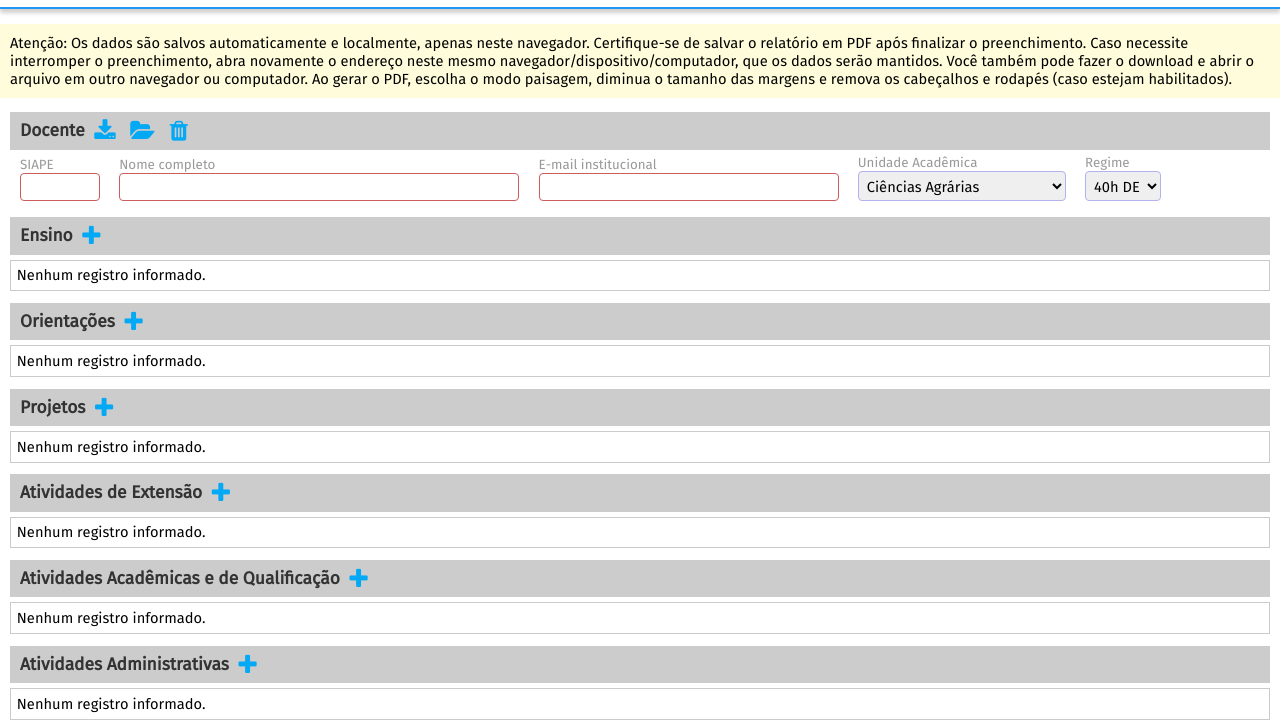
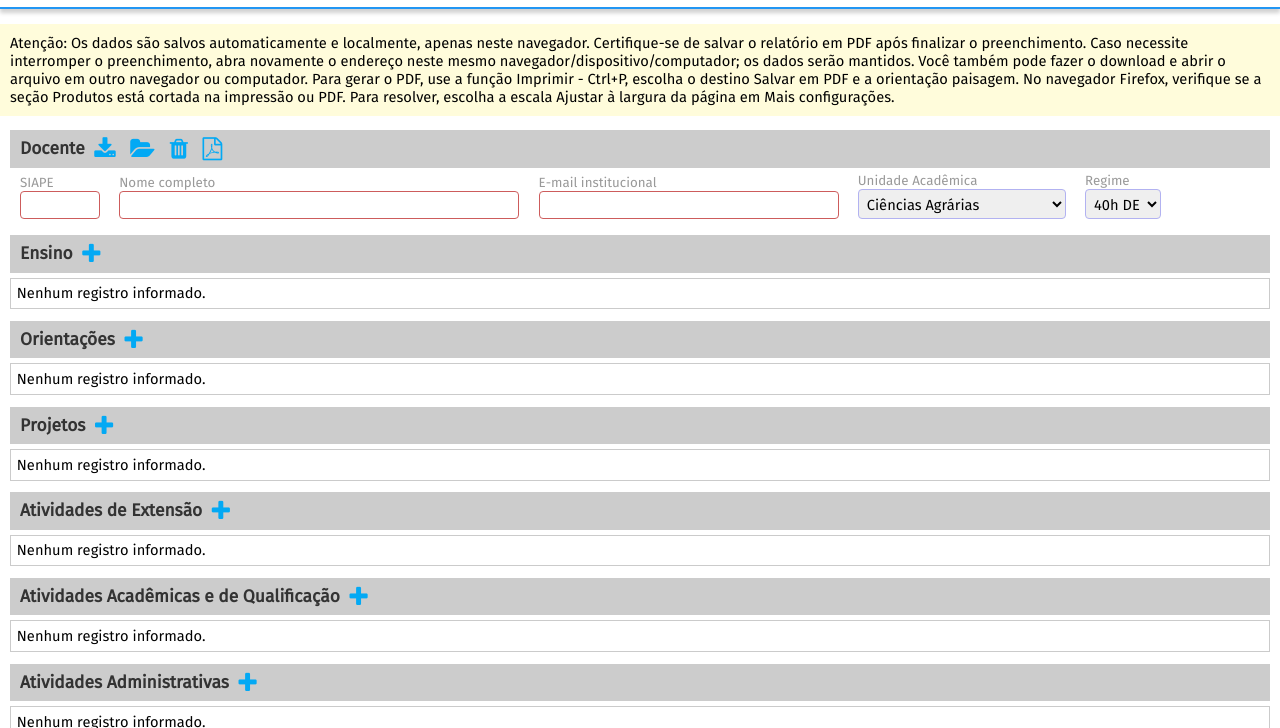
Before and after one commit to thborges/thborges.github.io, a plain HTML site: page radoc/index.html in a window 1280 px wide. Shown: the part 51-779 px from the top of the page. Drawn offline with Linux system fonts and the light colour scheme.

Commit message:
Radoc: print/pdf button and tips

```diff
--- a/radoc/index.html
+++ b/radoc/index.html
@@ -26,7 +26,7 @@ Date: 2021-11-05
 		<p>UNIVERSIDADE FEDERAL DE JATAÍ</p>
 		<p>RELATÓRIO ANUAL DOCENTE 2021</p>
 	</div>
-	<h3 class="noprint">Atenção: Os dados são salvos automaticamente e localmente, apenas neste navegador. Certifique-se de salvar o relatório em PDF após finalizar o preenchimento. Caso necessite interromper o preenchimento, abra novamente o endereço neste mesmo navegador/dispositivo/computador, que os dados serão mantidos. Você também pode fazer o download e abrir o arquivo em outro navegador ou computador. Ao gerar o PDF, escolha o modo paisagem, diminua o tamanho das margens e remova os cabeçalhos e rodapés (caso estejam habilitados).</h3>
+	<h3 class="noprint">Atenção: Os dados são salvos automaticamente e localmente, apenas neste navegador. Certifique-se de salvar o relatório em PDF após finalizar o preenchimento. Caso necessite interromper o preenchimento, abra novamente o endereço neste mesmo navegador/dispositivo/computador; os dados serão mantidos. Você também pode fazer o download e abrir o arquivo em outro navegador ou computador. Para gerar o PDF, use a função Imprimir - Ctrl+P, escolha o destino Salvar em PDF e a orientação paisagem. No navegador Firefox, verifique se a seção Produtos está cortada na impressão ou PDF. Para resolver, escolha a escala Ajustar à largura da página em Mais configurações.</h3>
 </div>
 
 <div class="form">
@@ -35,6 +35,7 @@ Date: 2021-11-05
 		<span onclick='save_data_to_file();'><i class="fa fa-lg fa-download" title="Fazer download dos dados"></i></span>
 		<span onclick='load_data_from_file();'><i class="fa fa-lg fa-folder-open" title="Abrir arquivo salvo anteriormente"></i></span>
 		<span onclick='clear_all_data();'><i class="fa fa-lg fa-trash" title="Limpar todos os dados"></i></span>
+		<span onclick='window.print();'><i class="fa fa-lg fa-file-pdf-o" title="Salvar PDF ou imprimir o relatório"></i></span>
 	</h1>
 	<form class="saveform" id="fpessoal">
 
```
